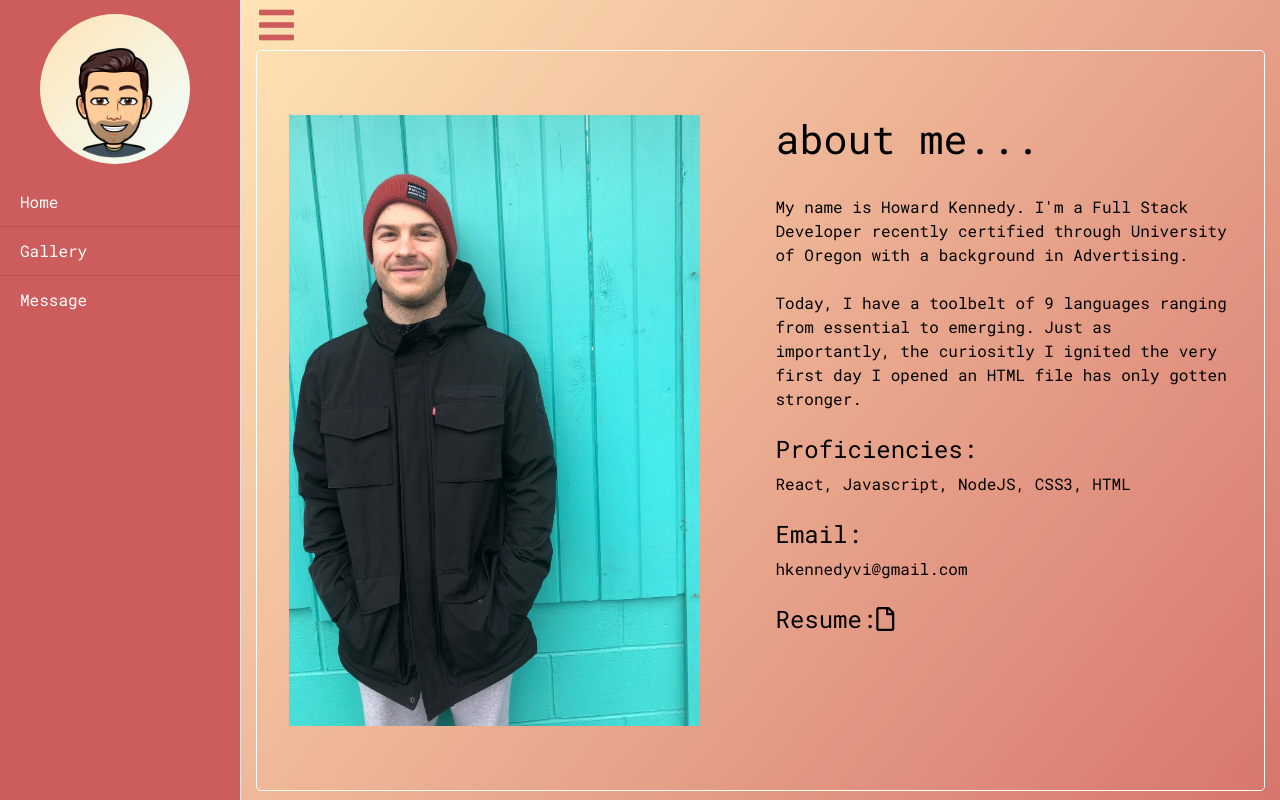
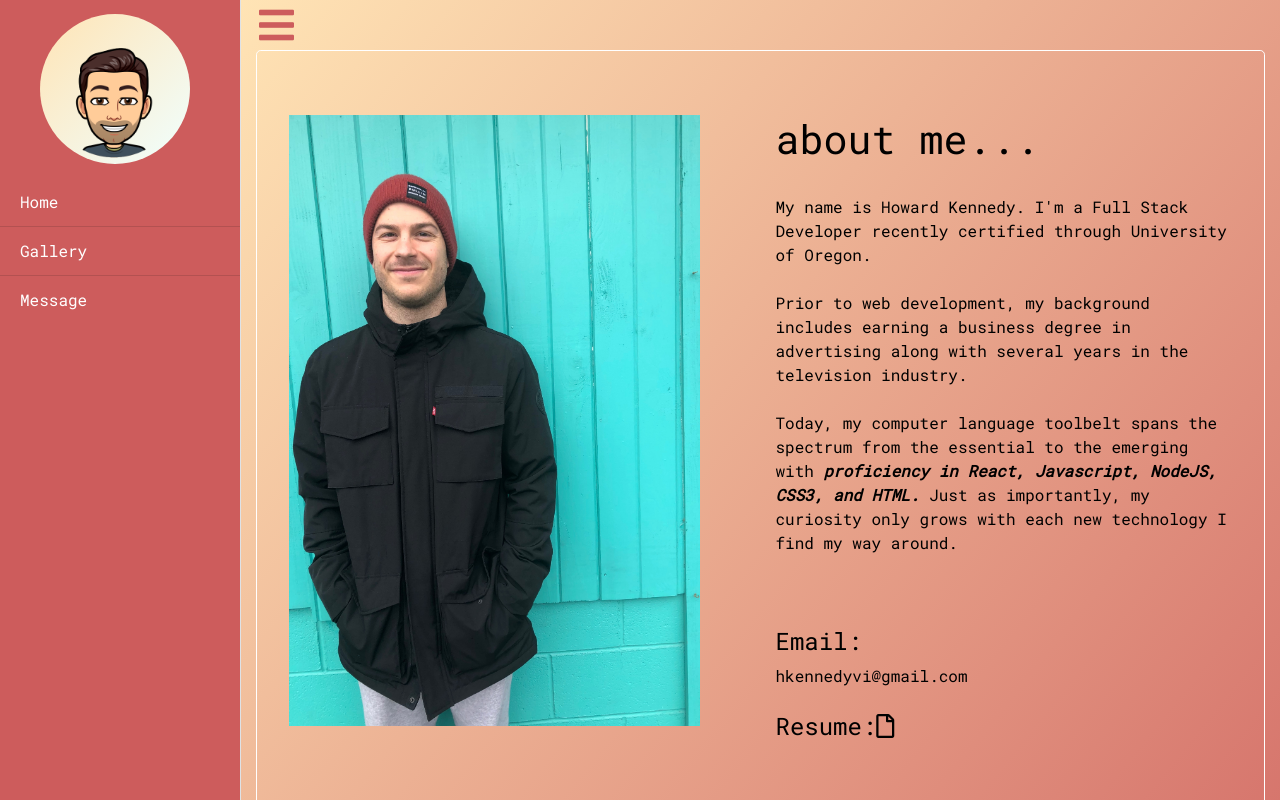
Before and after one commit to hkennedyvi/portfolio-react, a React (Create React App) app in the folder client/: page / in a window 1280 px wide. Shown: the top 800 px of the page. Built offline with nearby package versions, Linux system fonts and the light colour scheme.

Commit message:
bio edit

```diff
--- a/client/src/components/Bio.jsx
+++ b/client/src/components/Bio.jsx
@@ -56,14 +56,17 @@ function Bio() {
                                 <h1>about me...</h1>
                                 <br />
                                 My name is Howard Kennedy. I'm a Full Stack Developer
-                                recently certified through University of Oregon with a background in Advertising.
+                                recently certified through University of Oregon.
                                 <br /><br />
-                                Today, I have a toolbelt of 9 languages ranging
-                                from essential to emerging. Just as importantly, the curiositly I ignited
-                                the very first day I opened an HTML file has only gotten stronger.
+                                Prior to web development, my background includes earning a business degree in advertising
+                                along with several years in the television industry.
                                 <br /><br />
-                                <h4>Proficiencies:</h4>
-                                React, Javascript, NodeJS, CSS3, HTML
+                                Today, my computer language toolbelt spans the spectrum
+                                from the essential to the emerging with
+                                <span id="prof-line"> proficiency in React, Javascript, NodeJS, CSS3, and HTML. </span>
+                                Just as importantly, my curiosity only grows with each new technology I find my way around.
+                                <br /><br />
+
                                 <br /><br />
                                 <h4>Email:</h4>
                                 hkennedyvi@gmail.com
@@ -124,7 +127,7 @@ function Bio() {
 
                         <div className="col education-container">
                             <h1>education</h1>
-                            <br /><br />
+                            <br />
                             <h6>UNVERSITY OF OREGON - CODING BOOTCAMP - 2020</h6>
                             <h6>PORTLAND STATE UNVERSITY - BA ADVERTISING MGMT - 2019</h6>
                             <br /><br />
--- a/client/src/components/style.css
+++ b/client/src/components/style.css
@@ -6,6 +6,11 @@ body {
 
   button:focus {
     outline: none;
+  }
+
+  #prof-line {
+    font-weight: 900;
+    font-style: italic;
   }
 
   #avatar {
@@ -41,7 +46,7 @@ body {
 }
 
 .sm-icon {
-  color:black;
+  color: black;
 }
 
 .fa-file:hover {
```
